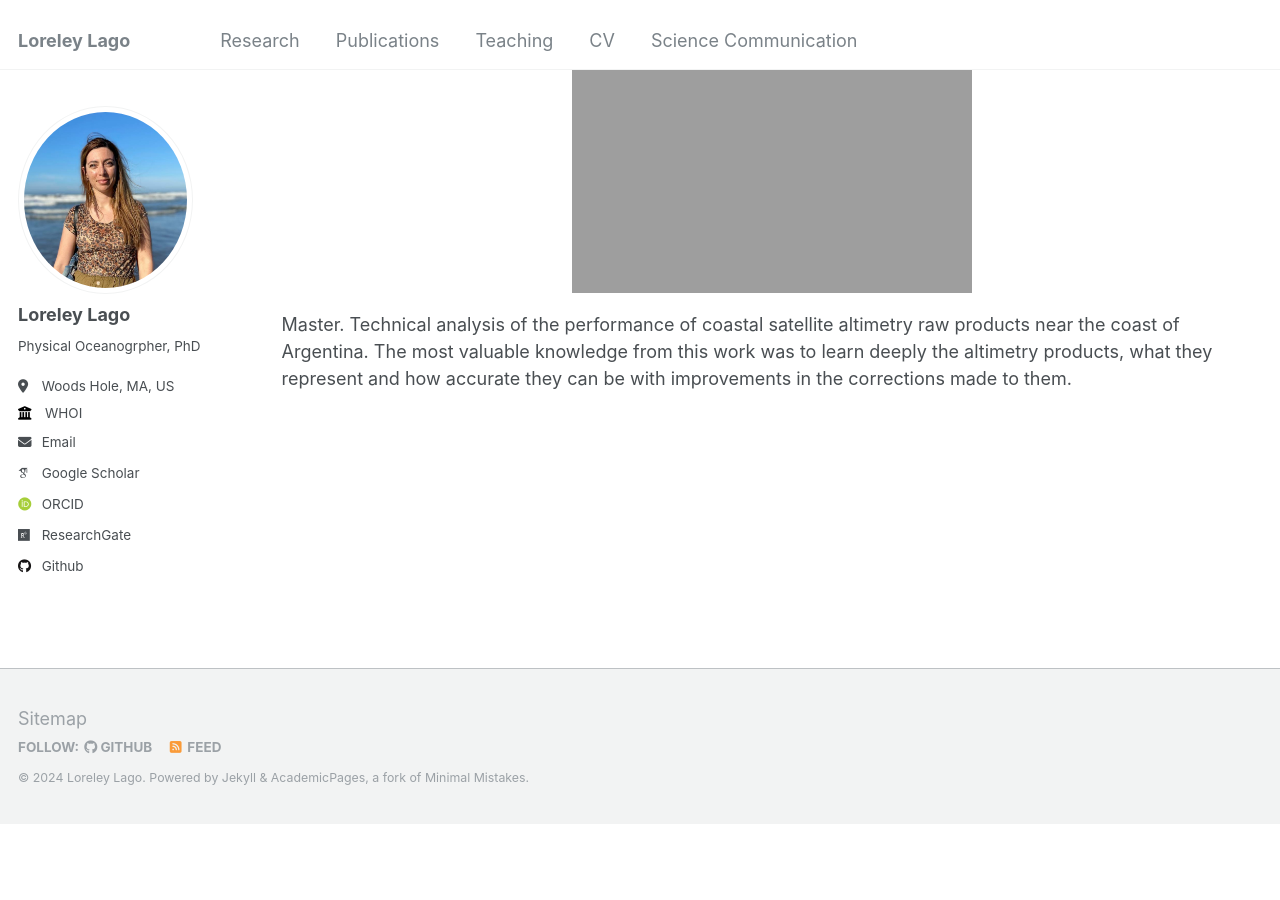
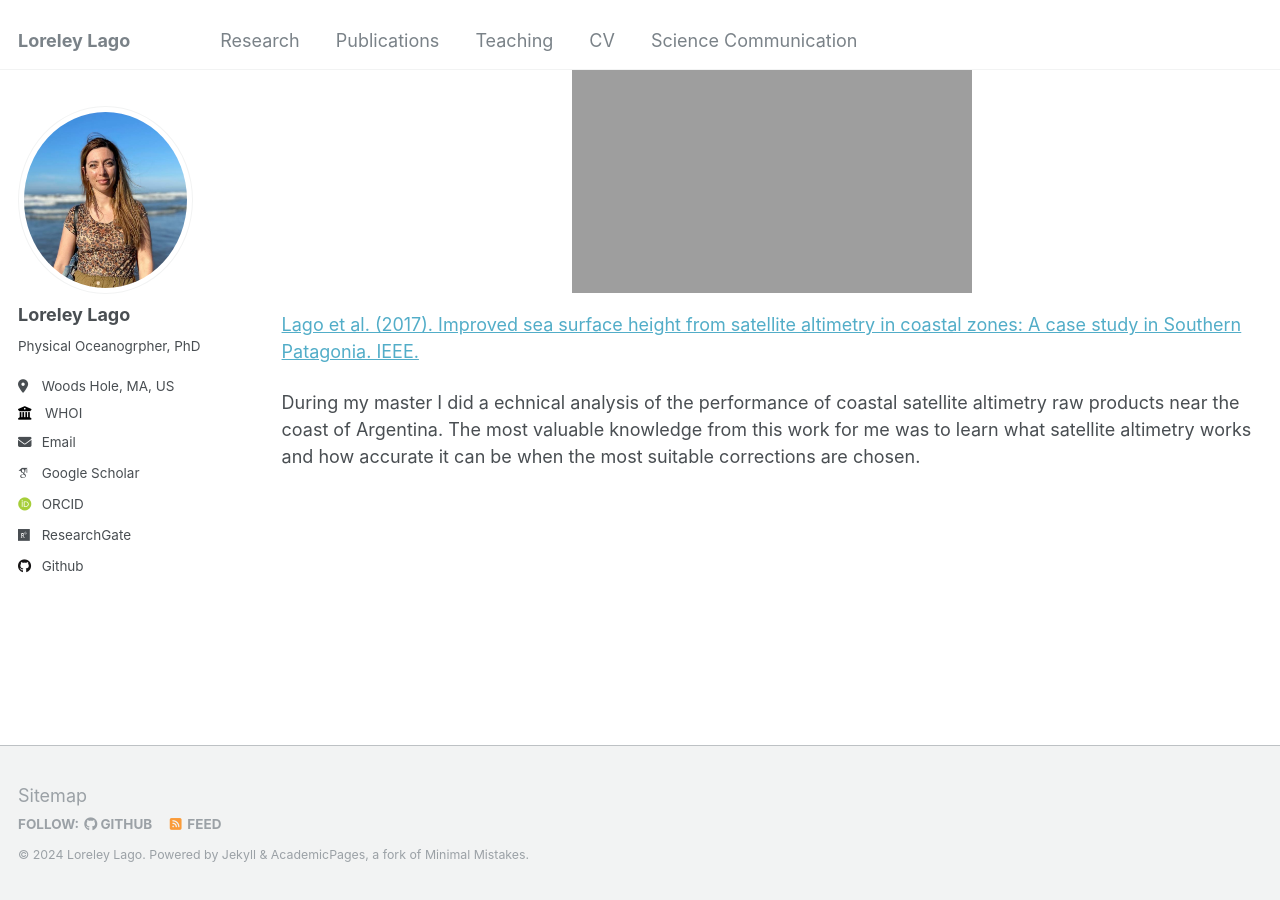
Before and after one commit to loreleylago/loreleylago.github.io, a Jekyll site: the page built from _pages/publications.md, in a window 1280 px wide and 900 px high, scrolled down 1398 px. Built offline with Jekyll 4.4.1, drawn with Linux system fonts in a browser that asks for light colours; some web fonts are replaced; before the commit the page ends 2221 px from its top, so only the background shows below that.

Commit message:
Update publications.md

```diff
--- a/_pages/publications.md
+++ b/_pages/publications.md
@@ -8,6 +8,8 @@ author_profile: true
 {% if site.author.googlescholar %}
   <div class="wordwrap">You can all my articles on <a href="https://scholar.google.com.ar/citations?hl=en&user=CfmHaPoAAAAJ">my Google Scholar profile</a>.</div>
 {% endif %}
+
+
 
 # Chukchi Sea, Pacific Arctic
 
@@ -42,5 +44,6 @@ During this period, I learned to acquire, process and analyze in-situ data, as w
 	<img src="https://loreleylago.github.io/files/trnasport estimates 2.png">
 </div>
 
+[Lago et al. (2017). Improved sea surface height from satellite altimetry in coastal zones: A case study in Southern Patagonia. IEEE.](https://ieeexplore.ieee.org/abstract/document/7919182)
 
-Master. Technical analysis of the performance of coastal satellite altimetry raw products near the coast of Argentina. The most valuable knowledge from this work was to learn deeply the altimetry products, what they represent and how accurate they can be with improvements in the corrections made to them.
+During my master I did a echnical analysis of the performance of coastal satellite altimetry raw products near the coast of Argentina. The most valuable knowledge from this work for me was to learn what satellite altimetry works and how accurate it can be when the most suitable corrections are chosen.
```
